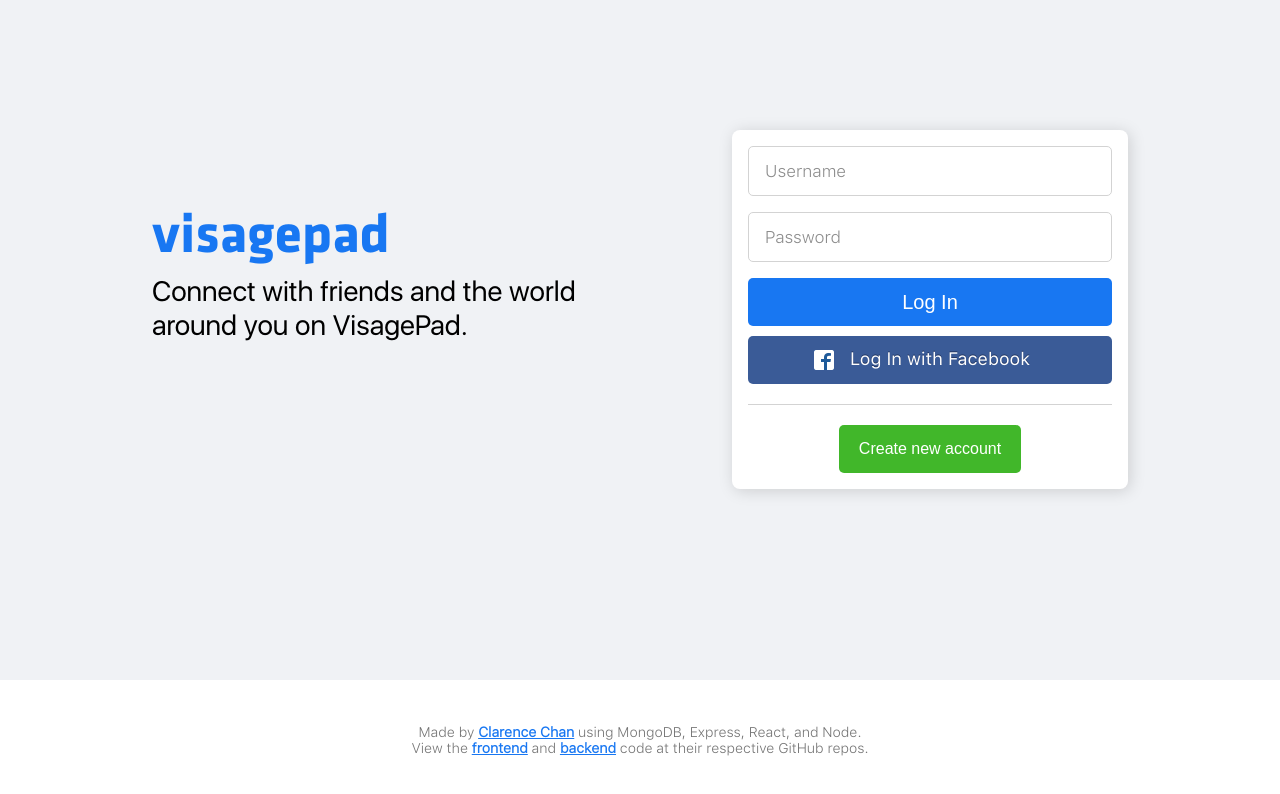
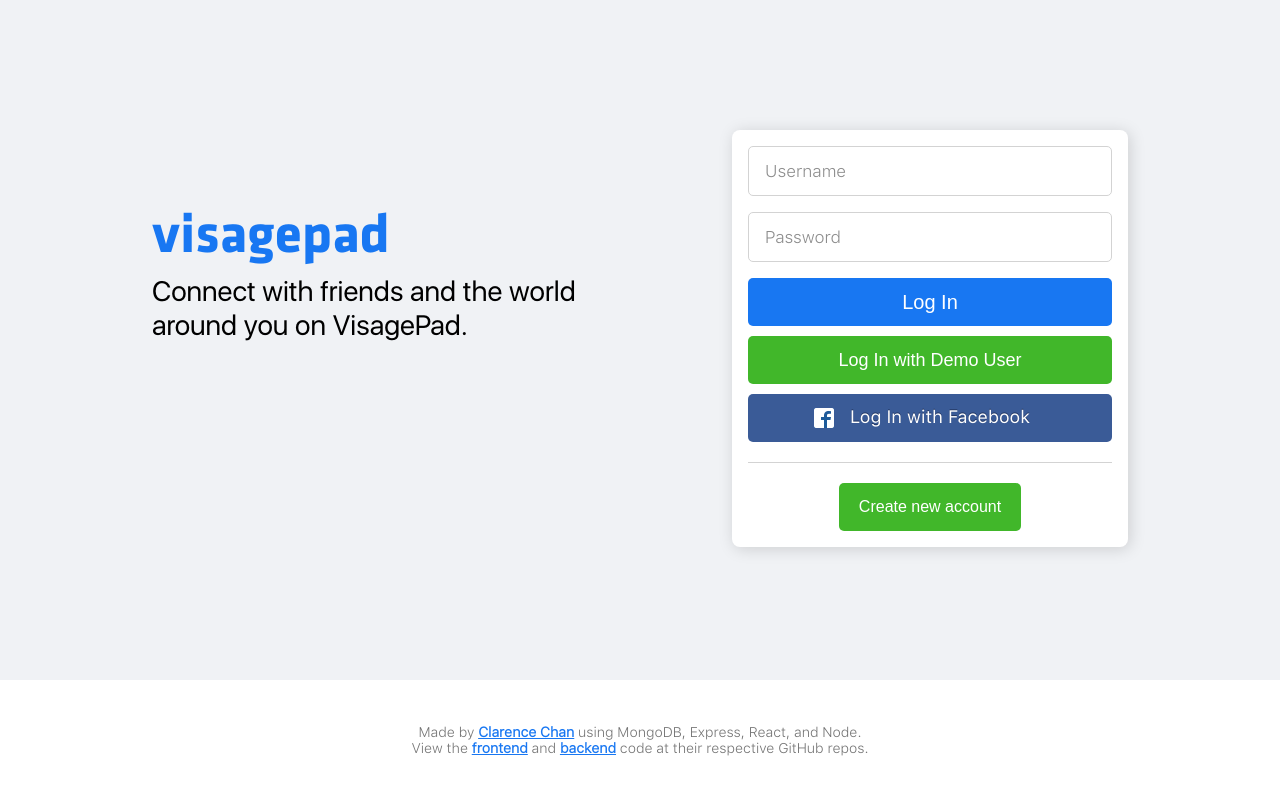
Before and after one commit to clarencechaan/visagepad-frontend, a React (Create React App) app: page /friends in a window 1280 px wide. Shown: the top 794 px of the page. Built offline with nearby package versions, Linux system fonts and the light colour scheme.

Commit message:
add log in with demo user button

```diff
--- a/src/components/LogIn.js
+++ b/src/components/LogIn.js
@@ -1,5 +1,4 @@
-import { useEffect } from "react";
-import { useState } from "react";
+import { useEffect, useRef, useState } from "react";
 import { useDispatch } from "react-redux";
 import { setUser, setToken } from "../slices/meSlice";
 import "../styles/LogIn.css";
@@ -10,6 +9,7 @@ function LogIn({ fetchContacts }) {
   const [isLoading, setIsLoading] = useState(false);
   const [loginMessage, setLoginMessage] = useState("");
   const [signUpFormShown, setSignUpFormShown] = useState(false);
+  const loginFormRef = useRef(null);
 
   useEffect(() => {
     loadFbSdk();
@@ -40,7 +40,8 @@ function LogIn({ fetchContacts }) {
     })(document, "script", "facebook-jssdk");
   }
 
-  async function login(form) {
+  async function login() {
+    const form = loginFormRef.current;
     setIsLoading(true);
 
     const username = form[0].value;
@@ -73,7 +74,7 @@ function LogIn({ fetchContacts }) {
 
   function handleFormSubmitted(e) {
     e.preventDefault();
-    login(e.target);
+    login();
   }
 
   function clearLoginMessage() {
@@ -118,6 +119,15 @@ function LogIn({ fetchContacts }) {
     }
   }
 
+  function handleDemoUserBtnClicked() {
+    const form = loginFormRef.current;
+    const username = "greasedozen";
+    const password = "pass";
+    form[0].value = username;
+    form[1].value = password;
+    login();
+  }
+
   return (
     <div className="LogIn">
       <div className="logo-container">
@@ -132,6 +142,7 @@ function LogIn({ fetchContacts }) {
             action=""
             className="log-in-form"
             onSubmit={handleFormSubmitted}
+            ref={loginFormRef}
           >
             <input
               type="text"
@@ -157,6 +168,13 @@ function LogIn({ fetchContacts }) {
             <button className="log-in-btn" disabled={isLoading}>
               Log In
             </button>
+            <button
+              type="button"
+              className="demo-user-btn"
+              onClick={handleDemoUserBtnClicked}
+            >
+              Log In with Demo User
+            </button>
           </form>
           <button className="fb connect" onClick={handleFbLoginBtnClicked}>
             Log In with Facebook
--- a/src/styles/LogIn.css
+++ b/src/styles/LogIn.css
@@ -70,6 +70,7 @@
 }
 
 .LogIn .log-in-form .log-in-btn,
+.LogIn .log-in-form .demo-user-btn,
 .LogIn .log-in-window .new-account-btn {
   height: 48px;
   border: none;
@@ -80,7 +81,6 @@
 
 .LogIn .log-in-form .log-in-btn {
   background-color: hsl(214, 89.3%, 52.2%);
-  border-radius: 5px;
   color: white;
   font-size: 20px;
   cursor: pointer;
@@ -94,6 +94,13 @@
 .LogIn .log-in-form .log-in-btn:active {
   background-color: hsl(214, 89.3%, 46.7%);
   transform: scale(0.98);
+}
+
+.LogIn .log-in-form .demo-user-btn {
+  background-color: hsl(110, 62.7%, 44.1%);
+  color: white;
+  font-size: 18px;
+  margin-bottom: 10px;
 }
 
 .LogIn .login-message {
@@ -113,11 +120,13 @@
   align-self: center;
 }
 
-.LogIn .log-in-window .new-account-btn:hover {
+.LogIn .log-in-window .new-account-btn:hover,
+.LogIn .log-in-form .demo-user-btn:hover {
   background-color: hsl(110, 62.7%, 41.9%);
 }
 
-.LogIn .log-in-window .new-account-btn:active {
+.LogIn .log-in-window .new-account-btn:active,
+.LogIn .log-in-form .demo-user-btn:active {
   background-color: hsl(110, 62.7%, 39.7%);
   transform: scale(0.98);
 }
--- a/src/styles/Profile.css
+++ b/src/styles/Profile.css
@@ -360,7 +360,6 @@
 .Profile .pfp-label .SpinThrobber {
   width: 146px;
   height: 146px;
-  transform: scale(0.3) !important;
   margin: 0;
 }
 
```
